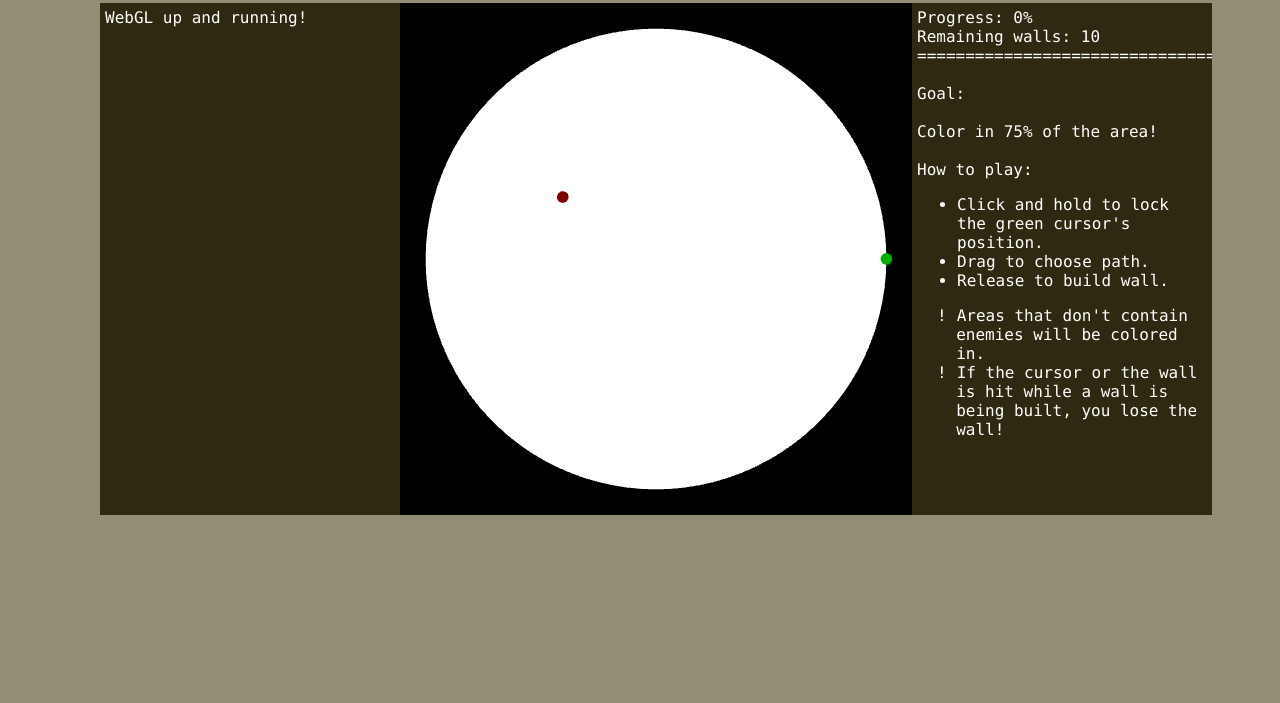
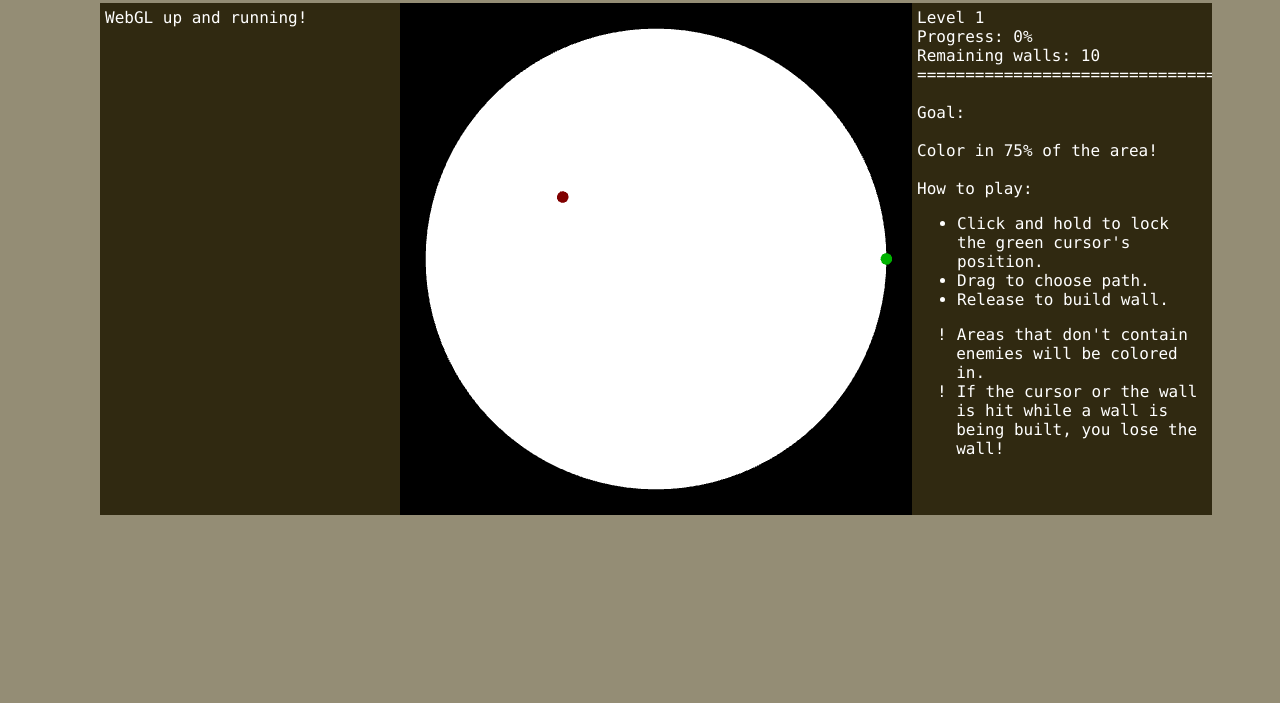
Before and after one commit to m-ender/circular-zero, a website: page public/index.html in a window 1280 px wide. Shown: the part 97-800 px from the top of the page. Drawn offline with Linux system fonts and the light colour scheme; animation ran at ten frames a second.

Commit message:
Display current level

```diff
--- a/public/circular-zero.js
+++ b/public/circular-zero.js
@@ -181,6 +181,7 @@ function initializeLevel(nEnemies)
 
     totalArea = 0;
     debugBox.find('#area').html(0);
+    debugBox.find('#level').html(nEnemies);
 
     if (debug)
         displayTree();
@@ -219,7 +220,8 @@ function addWalls(n)
 
 function renderInstructions()
 {
-    debugBox.html('Progress: <span id="area">0</span>%<br>' +
+    debugBox.html('Level <span id="level"></span><br>' +
+                  'Progress: <span id="area">0</span>%<br>' +
                   'Remaining walls: <span id="walls"></span><br>' +
                   '================================<br><br>' +
                   'Goal:<br><br>' +
--- a/public/index.html
+++ b/public/index.html
@@ -127,6 +127,7 @@
         y = <span id="yup"></span><br>
         <br>
         ==============================<br>
+        Level <span id="level"></span><br>
         Progress: <span id="area"></span>%<br>
         Remaining walls: <span id="walls"></span><br>
         Current kd-tree:<br>
```
